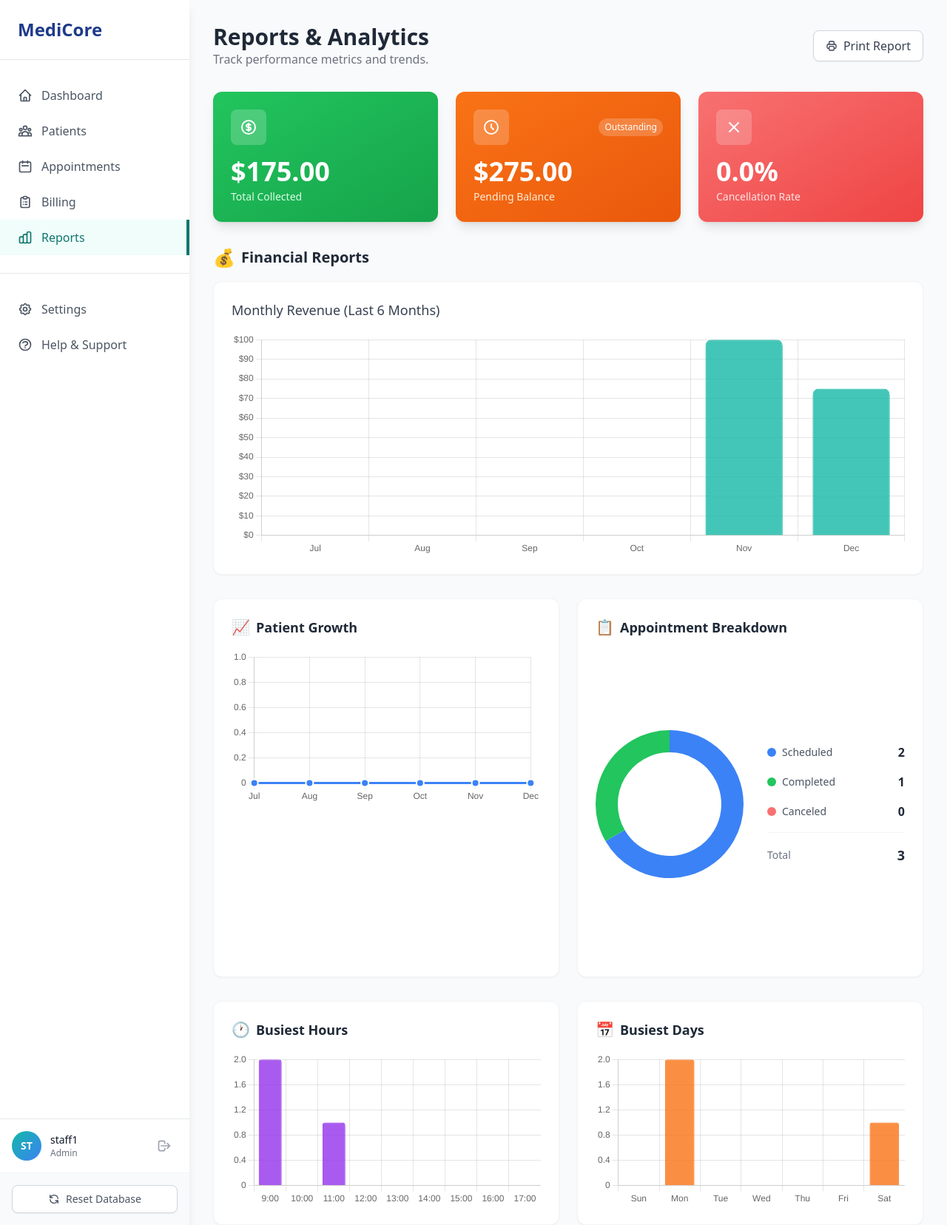
After one commit to MatthewKuilan/hospital_mvp, a Flask app: page /reports in a window 1280 px wide. The commit adds this page. Shown: the whole page at 74% size. Run offline with Flask 3, Linux system fonts and the light colour scheme; a user stored in the database is signed in; some libraries are stand-ins or nearby versions.

Commit message:
Reports & Analytics page with comprehensive charts
- New Reports page accessible from sidebar
- Financial Reports: Monthly revenue bar chart (6 months)
- Summary cards: Total collected, Outstanding balance, Cancellation rate
- Patient Growth: Line chart showing registrations over 6 months
- Appointment Breakdown: Donut chart with status counts
- Busiest Hours: Bar chart showing peak appointment times
- Busiest Days: Bar chart showing week distribution
- Print Report button for easy printing

```diff
--- a/app.py
+++ b/app.py
@@ -213,6 +213,105 @@ def dashboard():
                            scheduled_count=scheduled_count,
                            completed_count=completed_count,
                            canceled_count=canceled_count)
+
+@app.route('/reports')
+@login_required
+def reports():
+    from datetime import timedelta
+    from sqlalchemy import func
+    today = date.today()
+
+    # ===== FINANCIAL REPORTS =====
+    # Monthly revenue (last 6 months)
+    monthly_revenue = []
+    monthly_labels = []
+    for i in range(5, -1, -1):
+        # Get first day of month
+        first_of_month = (today.replace(day=1) - timedelta(days=i*30)).replace(day=1)
+        # Get last day of month
+        if first_of_month.month == 12:
+            last_of_month = first_of_month.replace(year=first_of_month.year + 1, month=1, day=1) - timedelta(days=1)
+        else:
+            last_of_month = first_of_month.replace(month=first_of_month.month + 1, day=1) - timedelta(days=1)
+
+        month_total = db.session.query(func.sum(Invoice.paid_amount)).filter(
+            Invoice.date_issued >= first_of_month,
+            Invoice.date_issued <= last_of_month
+        ).scalar() or 0
+
+        monthly_revenue.append(round(month_total, 2))
+        monthly_labels.append(first_of_month.strftime('%b'))
+
+    # Outstanding balances
+    total_outstanding = db.session.query(func.sum(Invoice.total_amount - Invoice.paid_amount)).filter(
+        Invoice.status.in_(['OPEN', 'PARTIAL'])
+    ).scalar() or 0
+
+    total_collected = db.session.query(func.sum(Invoice.paid_amount)).scalar() or 0
+
+    # ===== PATIENT GROWTH =====
+    # New registrations per month (last 6 months)
+    patient_growth = []
+    patient_labels = []
+    for i in range(5, -1, -1):
+        first_of_month = (today.replace(day=1) - timedelta(days=i*30)).replace(day=1)
+        if first_of_month.month == 12:
+            last_of_month = first_of_month.replace(year=first_of_month.year + 1, month=1, day=1) - timedelta(days=1)
+        else:
+            last_of_month = first_of_month.replace(month=first_of_month.month + 1, day=1) - timedelta(days=1)
+
+        count = Patient.query.filter(
+            Patient.registration_date >= first_of_month,
+            Patient.registration_date <= last_of_month
+        ).count()
+
+        patient_growth.append(count)
+        patient_labels.append(first_of_month.strftime('%b'))
+
+    # ===== APPOINTMENT REPORTS =====
+    # Status breakdown
+    total_appointments = Appointment.query.count()
+    scheduled_count = Appointment.query.filter_by(status='Scheduled').count()
+    completed_count = Appointment.query.filter_by(status='Completed').count()
+    canceled_count = Appointment.query.filter_by(status='Canceled').count()
+
+    # Cancellation rate
+    cancellation_rate = round((canceled_count / total_appointments * 100), 1) if total_appointments > 0 else 0
+
+    # Busiest times (appointments by hour)
+    busiest_times = []
+    time_labels = []
+    for hour in range(9, 18):  # 9 AM to 5 PM
+        hour_time = time(hour, 0)
+        count = Appointment.query.filter_by(time=hour_time).count()
+        busiest_times.append(count)
+        time_labels.append(f"{hour}:00")
+
+    # Busiest days (appointments by weekday)
+    busiest_days = [0] * 7
+    day_labels = ['Sun', 'Mon', 'Tue', 'Wed', 'Thu', 'Fri', 'Sat']
+    all_appts = Appointment.query.all()
+    for appt in all_appts:
+        busiest_days[appt.date.weekday()] += 1
+    # Reorder: Python weekday() is Mon=0, we want Sun=0
+    busiest_days = [busiest_days[6]] + busiest_days[:6]
+
+    return render_template('reports.html',
+                           monthly_revenue=monthly_revenue,
+                           monthly_labels=monthly_labels,
+                           total_outstanding=round(total_outstanding, 2),
+                           total_collected=round(total_collected, 2),
+                           patient_growth=patient_growth,
+                           patient_labels=patient_labels,
+                           total_appointments=total_appointments,
+                           scheduled_count=scheduled_count,
+                           completed_count=completed_count,
+                           canceled_count=canceled_count,
+                           cancellation_rate=cancellation_rate,
+                           busiest_times=busiest_times,
+                           time_labels=time_labels,
+                           busiest_days=busiest_days,
+                           day_labels=day_labels)
 
 @app.route('/logout')
 @login_required
--- a/templates/base.html
+++ b/templates/base.html
@@ -59,6 +59,15 @@
                         </path>
                     </svg>
                     Billing
+                </a>
+                <a href="{{ url_for('reports') }}"
+                    class="flex items-center gap-3 px-6 py-3 font-medium {{ active_class if request.endpoint == 'reports' else inactive_class }}">
+                    <svg class="w-5 h-5" fill="none" stroke="currentColor" viewBox="0 0 24 24">
+                        <path stroke-linecap="round" stroke-linejoin="round" stroke-width="2"
+                            d="M9 19v-6a2 2 0 00-2-2H5a2 2 0 00-2 2v6a2 2 0 002 2h2a2 2 0 002-2zm0 0V9a2 2 0 012-2h2a2 2 0 012 2v10m-6 0a2 2 0 002 2h2a2 2 0 002-2m0 0V5a2 2 0 012-2h2a2 2 0 012 2v14a2 2 0 01-2 2h-2a2 2 0 01-2-2z">
+                        </path>
+                    </svg>
+                    Reports
                 </a>
             </nav>
 
--- /dev/null
+++ b/templates/reports.html
@@ -0,0 +1,267 @@
+{% extends "base.html" %}
+
+{% block content %}
+<!-- Chart.js CDN -->
+<script src="https://cdn.jsdelivr.net/npm/chart.js"></script>
+
+<div class="p-8 bg-gray-50 min-h-screen">
+
+    <!-- Header -->
+    <div class="flex justify-between items-center mb-8">
+        <div>
+            <h1 class="text-3xl font-bold text-gray-800">Reports & Analytics</h1>
+            <p class="text-gray-500">Track performance metrics and trends.</p>
+        </div>
+        <div class="flex gap-3">
+            <button onclick="window.print()"
+                class="bg-white border border-gray-300 text-gray-700 font-medium py-2 px-4 rounded-lg shadow-sm flex items-center gap-2 hover:bg-gray-50">
+                <svg class="w-4 h-4" fill="none" stroke="currentColor" viewBox="0 0 24 24">
+                    <path stroke-linecap="round" stroke-linejoin="round" stroke-width="2"
+                        d="M17 17h2a2 2 0 002-2v-4a2 2 0 00-2-2H5a2 2 0 00-2 2v4a2 2 0 002 2h2m2 4h6a2 2 0 002-2v-4a2 2 0 00-2-2H9a2 2 0 00-2 2v4a2 2 0 002 2zm8-12V5a2 2 0 00-2-2H9a2 2 0 00-2 2v4h10z">
+                    </path>
+                </svg>
+                Print Report
+            </button>
+        </div>
+    </div>
+
+    <!-- Financial Summary Cards -->
+    <div class="grid grid-cols-1 md:grid-cols-3 gap-6 mb-8">
+        <div class="bg-gradient-to-br from-green-500 to-green-600 p-6 rounded-xl shadow-lg text-white">
+            <div class="flex items-center justify-between mb-4">
+                <div class="p-3 bg-white/20 rounded-lg">
+                    <svg class="w-6 h-6" fill="none" stroke="currentColor" viewBox="0 0 24 24">
+                        <path stroke-linecap="round" stroke-linejoin="round" stroke-width="2"
+                            d="M12 8c-1.657 0-3 .895-3 2s1.343 2 3 2 3 .895 3 2-1.343 2-3 2m0-8c1.11 0 2.08.402 2.599 1M12 8V7m0 1v8m0 0v1m0-1c-1.11 0-2.08-.402-2.599-1M21 12a9 9 0 11-18 0 9 9 0 0118 0z">
+                        </path>
+                    </svg>
+                </div>
+            </div>
+            <p class="text-4xl font-bold">${{ "%.2f"|format(total_collected) }}</p>
+            <p class="text-green-100 text-sm mt-1">Total Collected</p>
+        </div>
+
+        <div class="bg-gradient-to-br from-orange-500 to-orange-600 p-6 rounded-xl shadow-lg text-white">
+            <div class="flex items-center justify-between mb-4">
+                <div class="p-3 bg-white/20 rounded-lg">
+                    <svg class="w-6 h-6" fill="none" stroke="currentColor" viewBox="0 0 24 24">
+                        <path stroke-linecap="round" stroke-linejoin="round" stroke-width="2"
+                            d="M12 8v4l3 3m6-3a9 9 0 11-18 0 9 9 0 0118 0z"></path>
+                    </svg>
+                </div>
+                <span class="bg-white/20 text-xs px-2 py-1 rounded-full">Outstanding</span>
+            </div>
+            <p class="text-4xl font-bold">${{ "%.2f"|format(total_outstanding) }}</p>
+            <p class="text-orange-100 text-sm mt-1">Pending Balance</p>
+        </div>
+
+        <div class="bg-gradient-to-br from-red-400 to-red-500 p-6 rounded-xl shadow-lg text-white">
+            <div class="flex items-center justify-between mb-4">
+                <div class="p-3 bg-white/20 rounded-lg">
+                    <svg class="w-6 h-6" fill="none" stroke="currentColor" viewBox="0 0 24 24">
+                        <path stroke-linecap="round" stroke-linejoin="round" stroke-width="2" d="M6 18L18 6M6 6l12 12">
+                        </path>
+                    </svg>
+                </div>
+            </div>
+            <p class="text-4xl font-bold">{{ cancellation_rate }}%</p>
+            <p class="text-red-100 text-sm mt-1">Cancellation Rate</p>
+        </div>
+    </div>
+
+    <!-- Financial Reports Section -->
+    <div class="mb-8">
+        <h2 class="text-xl font-bold text-gray-800 mb-4 flex items-center gap-2">
+            <span class="text-2xl">💰</span> Financial Reports
+        </h2>
+        <div class="bg-white rounded-xl shadow-sm border border-gray-100 p-6">
+            <h3 class="text-lg font-medium text-gray-700 mb-4">Monthly Revenue (Last 6 Months)</h3>
+            <canvas id="revenueChart" height="100"></canvas>
+        </div>
+    </div>
+
+    <!-- Patient Growth & Appointment Stats Row -->
+    <div class="grid grid-cols-1 lg:grid-cols-2 gap-6 mb-8">
+
+        <!-- Patient Growth -->
+        <div class="bg-white rounded-xl shadow-sm border border-gray-100 p-6">
+            <h2 class="text-lg font-bold text-gray-800 mb-4 flex items-center gap-2">
+                <span class="text-xl">📈</span> Patient Growth
+            </h2>
+            <canvas id="patientGrowthChart" height="150"></canvas>
+        </div>
+
+        <!-- Appointment Status Breakdown -->
+        <div class="bg-white rounded-xl shadow-sm border border-gray-100 p-6">
+            <h2 class="text-lg font-bold text-gray-800 mb-4 flex items-center gap-2">
+                <span class="text-xl">📋</span> Appointment Breakdown
+            </h2>
+            <div class="flex items-center gap-8">
+                <canvas id="apptStatusChart" height="150" class="max-w-[200px]"></canvas>
+                <div class="flex-1">
+                    <div class="space-y-4">
+                        <div class="flex items-center justify-between">
+                            <span class="flex items-center gap-2 text-sm text-gray-600">
+                                <span class="w-3 h-3 rounded-full bg-blue-500"></span> Scheduled
+                            </span>
+                            <span class="font-bold text-gray-800">{{ scheduled_count }}</span>
+                        </div>
+                        <div class="flex items-center justify-between">
+                            <span class="flex items-center gap-2 text-sm text-gray-600">
+                                <span class="w-3 h-3 rounded-full bg-green-500"></span> Completed
+                            </span>
+                            <span class="font-bold text-gray-800">{{ completed_count }}</span>
+                        </div>
+                        <div class="flex items-center justify-between">
+                            <span class="flex items-center gap-2 text-sm text-gray-600">
+                                <span class="w-3 h-3 rounded-full bg-red-400"></span> Canceled
+                            </span>
+                            <span class="font-bold text-gray-800">{{ canceled_count }}</span>
+                        </div>
+                        <div class="pt-4 border-t border-gray-100">
+                            <div class="flex items-center justify-between">
+                                <span class="text-sm font-medium text-gray-500">Total</span>
+                                <span class="font-bold text-lg text-gray-800">{{ total_appointments }}</span>
+                            </div>
+                        </div>
+                    </div>
+                </div>
+            </div>
+        </div>
+    </div>
+
+    <!-- Busiest Times Analysis -->
+    <div class="grid grid-cols-1 lg:grid-cols-2 gap-6">
+
+        <!-- Busiest Hours -->
+        <div class="bg-white rounded-xl shadow-sm border border-gray-100 p-6">
+            <h2 class="text-lg font-bold text-gray-800 mb-4 flex items-center gap-2">
+                <span class="text-xl">🕐</span> Busiest Hours
+            </h2>
+            <canvas id="busiestHoursChart" height="150"></canvas>
+        </div>
+
+        <!-- Busiest Days -->
+        <div class="bg-white rounded-xl shadow-sm border border-gray-100 p-6">
+            <h2 class="text-lg font-bold text-gray-800 mb-4 flex items-center gap-2">
+                <span class="text-xl">📅</span> Busiest Days
+            </h2>
+            <canvas id="busiestDaysChart" height="150"></canvas>
+        </div>
+    </div>
+
+</div>
+
+<script>
+    // Revenue Chart
+    new Chart(document.getElementById('revenueChart'), {
+        type: 'bar',
+        data: {
+            labels: {{ monthly_labels | safe }},
+        datasets: [{
+            label: 'Revenue',
+            data: {{ monthly_revenue | safe }},
+        backgroundColor: 'rgba(20, 184, 166, 0.8)',
+        borderColor: 'rgb(20, 184, 166)',
+        borderWidth: 1,
+        borderRadius: 8
+            }]
+        },
+        options: {
+        responsive: true,
+        plugins: { legend: { display: false } },
+        scales: {
+            y: {
+                beginAtZero: true,
+                ticks: { callback: function (value) { return '$' + value; } }
+            }
+        }
+    }
+    });
+
+    // Patient Growth Chart
+    new Chart(document.getElementById('patientGrowthChart'), {
+        type: 'line',
+        data: {
+            labels: {{ patient_labels | safe }},
+        datasets: [{
+            label: 'New Patients',
+            data: {{ patient_growth | safe }},
+        borderColor: 'rgb(59, 130, 246)',
+        backgroundColor: 'rgba(59, 130, 246, 0.1)',
+        tension: 0.4,
+        fill: true,
+        pointBackgroundColor: 'rgb(59, 130, 246)',
+        pointBorderColor: '#fff',
+        pointBorderWidth: 2,
+        pointRadius: 5
+            }]
+        },
+        options: {
+        responsive: true,
+        plugins: { legend: { display: false } },
+        scales: { y: { beginAtZero: true } }
+    }
+    });
+
+    // Appointment Status Donut
+    new Chart(document.getElementById('apptStatusChart'), {
+        type: 'doughnut',
+        data: {
+            labels: ['Scheduled', 'Completed', 'Canceled'],
+            datasets: [{
+                data: [{{ scheduled_count }}, {{ completed_count }}, {{ canceled_count }}],
+        backgroundColor: ['#3b82f6', '#22c55e', '#f87171'],
+        borderWidth: 0
+            }]
+        },
+        options: {
+        responsive: true,
+        plugins: { legend: { display: false } },
+        cutout: '70%'
+    }
+    });
+
+    // Busiest Hours Chart
+    new Chart(document.getElementById('busiestHoursChart'), {
+        type: 'bar',
+        data: {
+            labels: {{ time_labels | safe }},
+        datasets: [{
+            label: 'Appointments',
+            data: {{ busiest_times | safe }},
+        backgroundColor: 'rgba(147, 51, 234, 0.8)',
+        borderColor: 'rgb(147, 51, 234)',
+        borderWidth: 1,
+        borderRadius: 4
+            }]
+        },
+        options: {
+        responsive: true,
+        plugins: { legend: { display: false } },
+        scales: { y: { beginAtZero: true } }
+    }
+    });
+
+    // Busiest Days Chart
+    new Chart(document.getElementById('busiestDaysChart'), {
+        type: 'bar',
+        data: {
+            labels: {{ day_labels | safe }},
+        datasets: [{
+            label: 'Appointments',
+            data: {{ busiest_days | safe }},
+        backgroundColor: 'rgba(249, 115, 22, 0.8)',
+        borderColor: 'rgb(249, 115, 22)',
+        borderWidth: 1,
+        borderRadius: 4
+            }]
+        },
+        options: {
+        responsive: true,
+        plugins: { legend: { display: false } },
+        scales: { y: { beginAtZero: true } }
+    }
+    });
+</script>
+{% endblock %}
```
Also changed, not shown: hms.db.
